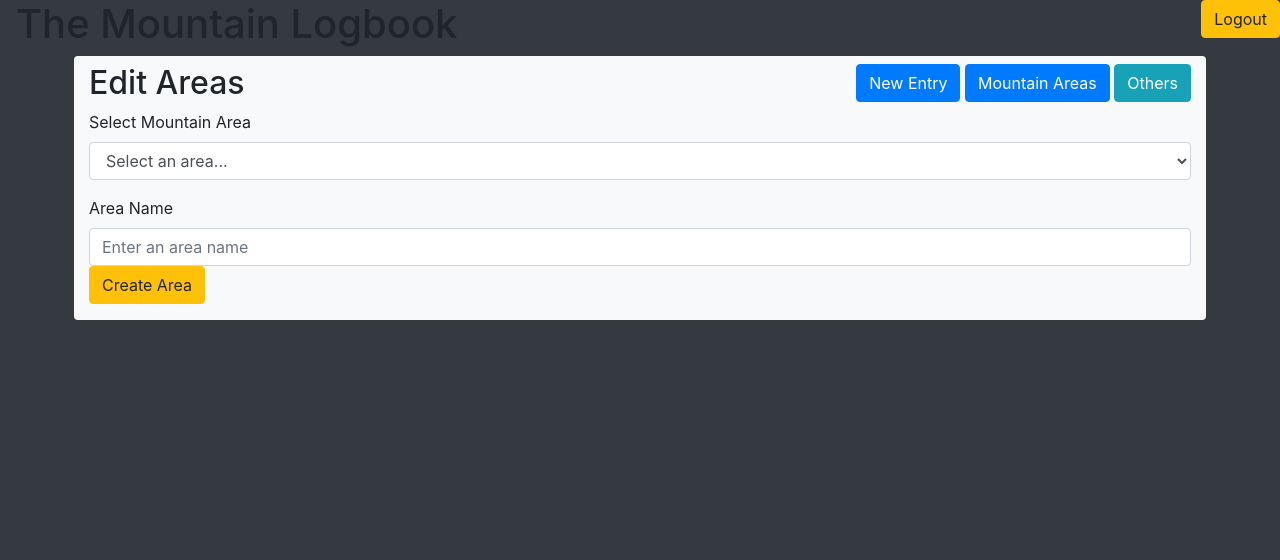
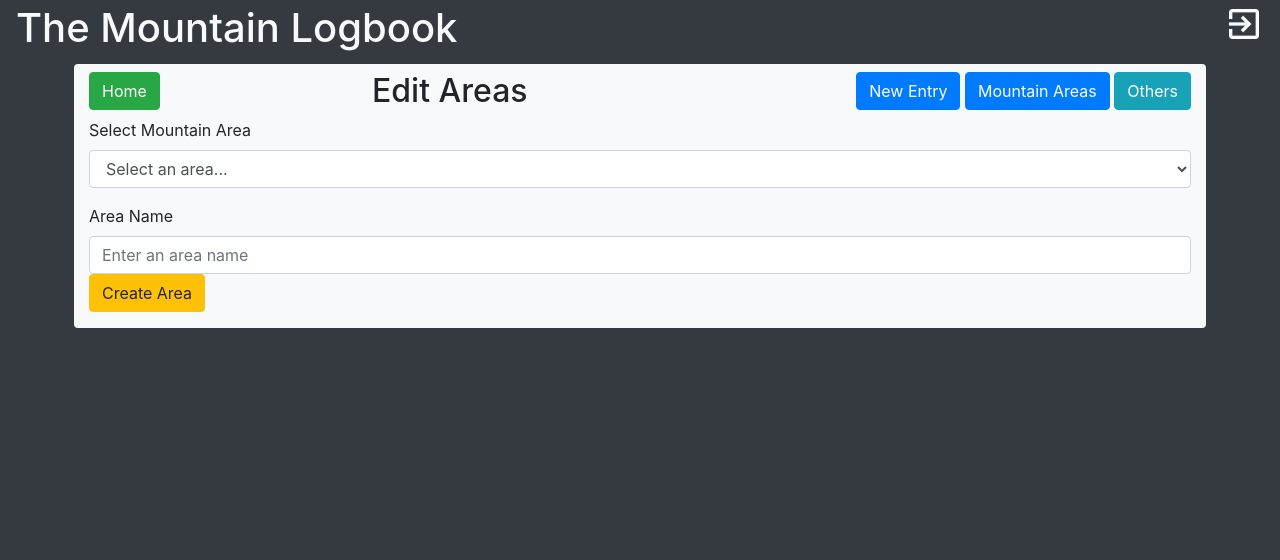
Before and after one commit to davebland/the-mountain-logbook, a Flask app: page /edit/areas in a window 1280 px wide. Shown: the top 560 px of the page. Run offline with Flask 2, Linux system fonts and the light colour scheme; the visitor is signed in with stand-in values (Sample User, id 1); some libraries are stand-ins or nearby versions.

Commit message:
header and alert area formatting

```diff
--- a/app.py
+++ b/app.py
@@ -118,7 +118,8 @@ def create(create_type):
         if create_type == "user":
             return "CREATING A USER"
         elif create_type == "record":
-            return "CREATING A RECORD"
+            flash("CREATING A RECORD")
+            return redirect( url_for('index') )
         elif create_type == "area":
             # If reload requested in arguments this is a request from edit page rather than modal form
             if request.args.get('reload_page'):
--- a/static/css/styles.css
+++ b/static/css/styles.css
@@ -1,5 +1,28 @@
+/* MAIN SITE STYLES */
+
+/* CONTAINERS */
+
 footer {
     position: absolute;
     bottom: 0;
     right: 0;
 }
+
+/* TYPOGRAPHY */
+
+.header-text {
+    font-size: 1.3em !important;
+}
+
+@media (min-width: 768px) {
+    .header-text {
+        font-size: 2.5em !important;
+    }
+}
+
+/* ALERTS */
+
+#message-area {
+    color: red;
+    background-color: orange;
+}
--- a/templates/application-frame.html
+++ b/templates/application-frame.html
@@ -4,6 +4,9 @@
     <div class="row">
         <div class="col bg-light mx-1 rounded">
             <div class="row justify-content-between pt-2">
+                <div class="col-2">
+                    <a href="{{ url_for('index') }}"><button type="button" class="btn btn-success">Home</button></a>
+                </div>
                 <div class="col-md-4">
                     <h2>{{ title }}</h2>
                 </div>
--- a/templates/base.html
+++ b/templates/base.html
@@ -9,14 +9,16 @@
     <link rel="stylesheet" href="https://stackpath.bootstrapcdn.com/bootstrap/4.3.1/css/bootstrap.min.css" integrity="sha384-ggOyR0iXCbMQv3Xipma34MD+dH/1fQ784/j6cY/iJTQUOhcWr7x9JvoRxT2MZw1T" crossorigin="anonymous">
     <!-- Application CSS -->
     <link rel="stylesheet" href="{{ url_for('static', filename='css/styles.css') }}" type="text/css" />
+    <!-- Google Fonts & Icons -->
+    <link href="https://fonts.googleapis.com/icon?family=Material+Icons" rel="stylesheet">
 </head>
 <body class="bg-dark">
-    <header class="row">
-        <div class="col">
-            <h1 class="px-3">The Mountain Logbook</h1>
+    <header class="row px-3 py-1">
+        <div class="col-10">
+            <h1 class="text-light header-text">The Mountain Logbook</h1>
         </div>
         <div class="col text-right">
-            <a href="{{ url_for('logout') }}"><button type="button" class="btn btn-warning">Logout</button></a>
+            <a href="{{ url_for('logout') }}"><i class="material-icons text-light header-text">exit_to_app</i></a>
         </div>
     </header>
     <div class="container">
--- a/templates/logbook-home.html
+++ b/templates/logbook-home.html
@@ -31,7 +31,7 @@
                                         {% with error_messages = get_flashed_messages() %}
                                                 {% if error_messages %}
                                                         {% for message in error_messages %}
-                                                                <tr><td>{{ message }}</td></tr>
+                                                                <tr><td id="message-area">{{ message }}</td></tr>
                                                         {% endfor %}
                                                 {% endif %}
                                         {% endwith %}
--- a/templates/new-edit.html
+++ b/templates/new-edit.html
@@ -77,7 +77,7 @@
 {% block scripts %}
 <script>
     // Disable standard form submit behavour (don't reload page)
-    $(document).submit(function(event){
+    $('#form-new-area').submit(function(event){
         event.preventDefault();
     });
 
```
Also changed, not shown: README.md.
